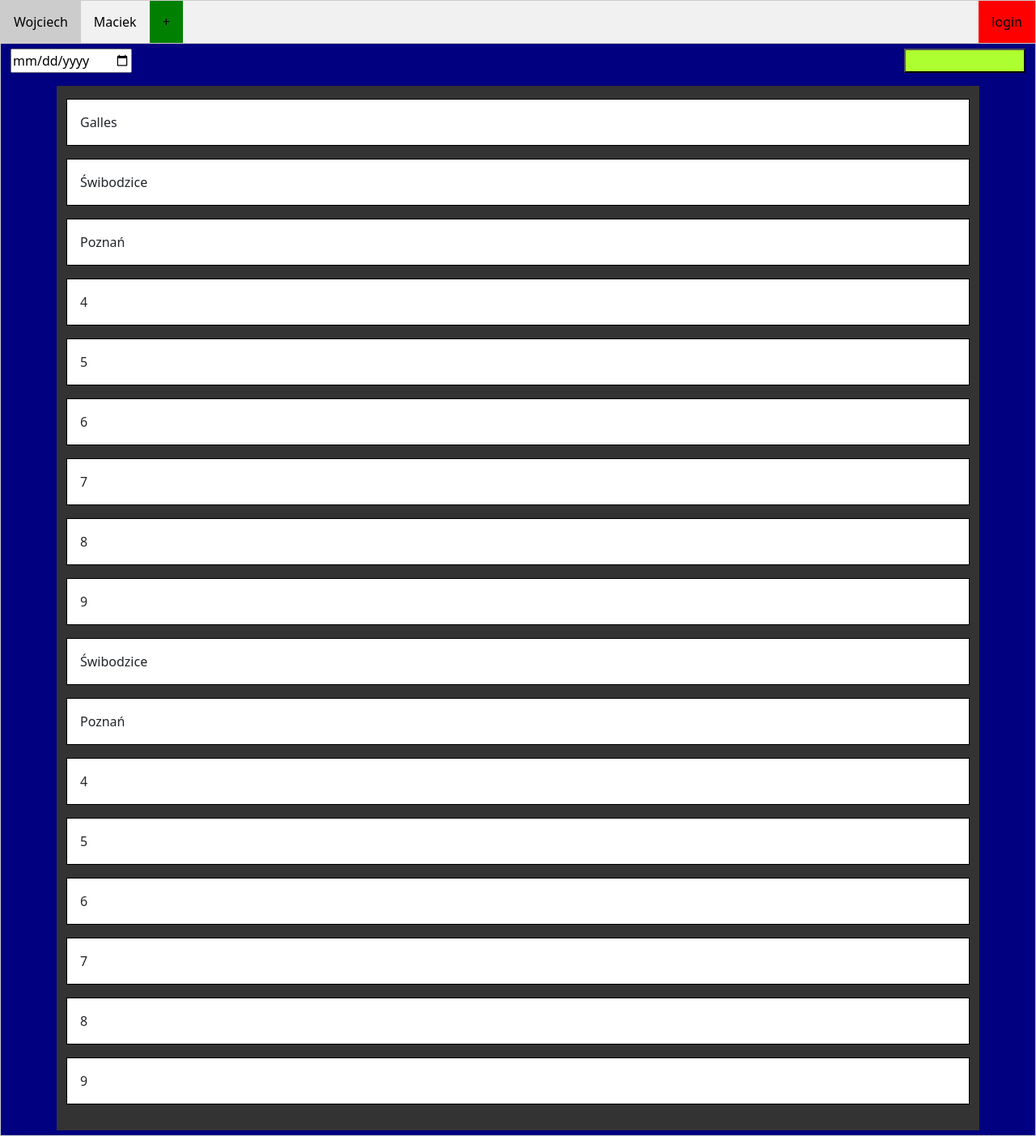
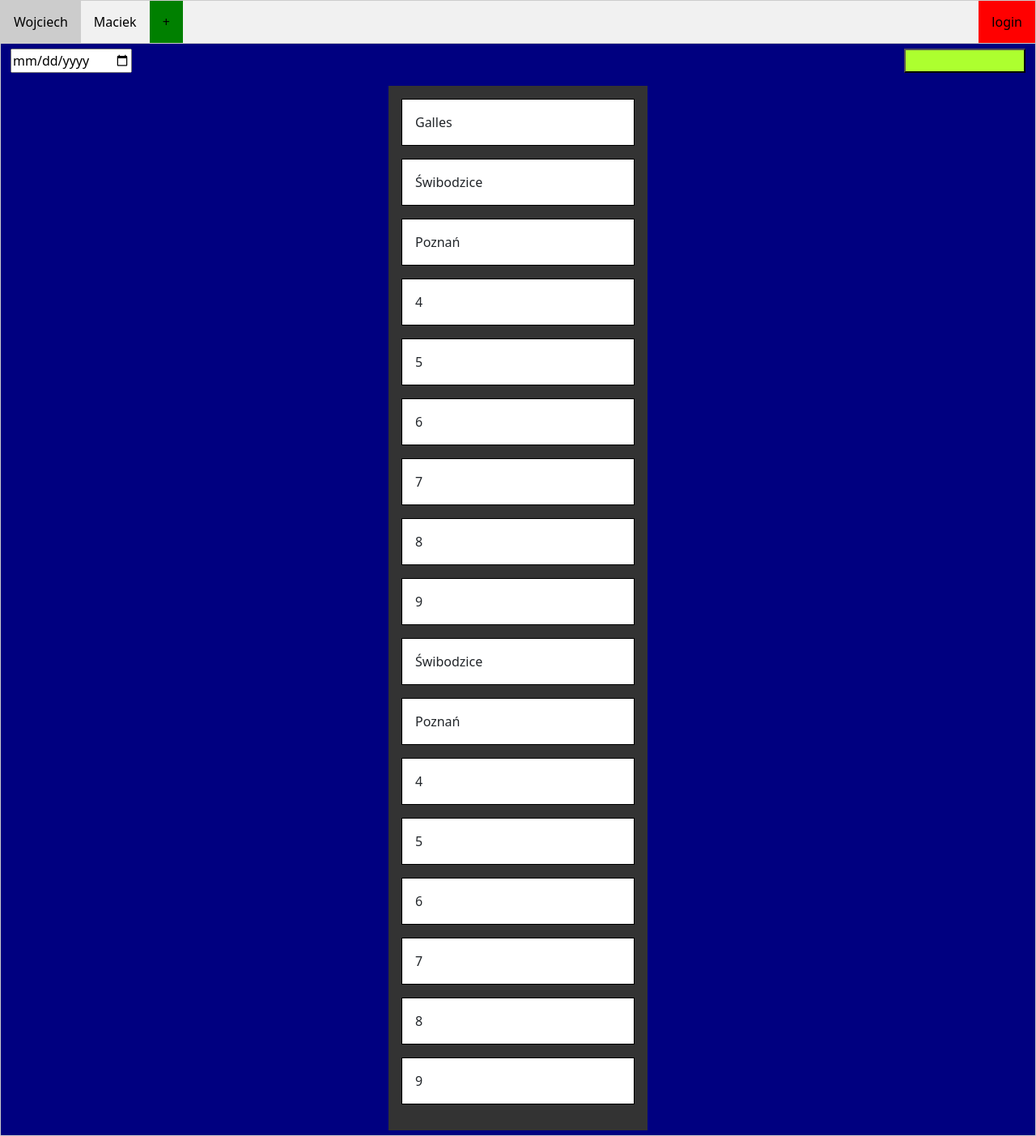
Before and after one commit to Daveth1983/Drag-And-Drop-master, a Flask app: page / in a window 1280 px wide, after a click on "Wojciech". Shown: the whole page at 81% size. Run offline with Flask 2, Linux system fonts and the light colour scheme.

Commit message:
tabcontent

```diff
--- a/static/styles.css
+++ b/static/styles.css
@@ -4,7 +4,7 @@ body {
 background-color: aqua;
 }
 
-.container {
+.tabcontent .container {
   width: 25vw;
 
   background-color: #333;
```
